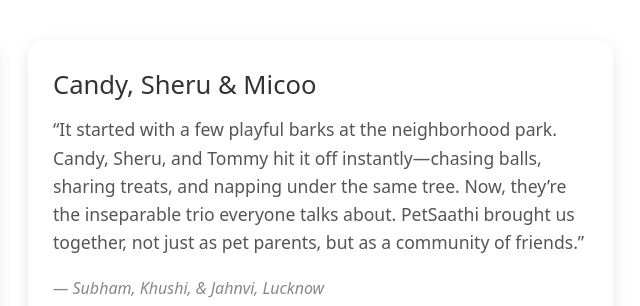
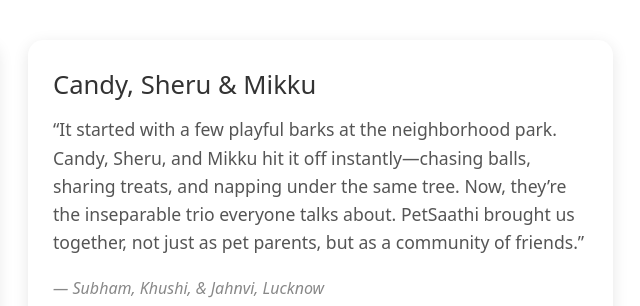
Before and after one commit to Bhanubhaiya/PetSaathi, a plain HTML site: page index.html in a window 1280 px wide. Shown: the part 769-1075 px from the top of the page, 627-1267 px from the left. Drawn offline with nearby package versions, Linux system fonts and the light colour scheme.

Commit message:
index.html

```diff
--- a/index.html
+++ b/index.html
@@ -96,9 +96,9 @@
       <p class="story-author">— Samiya & Sameer, NOIDA </p>
     </div>
     <div class="story-card">
-      <h3 class="couple-name">Candy, Sheru & Micoo</h3>
+      <h3 class="couple-name">Candy, Sheru & Mikku</h3>
       <p class="story-text">
-        “It started with a few playful barks at the neighborhood park. Candy, Sheru, and Tommy hit it off instantly—chasing balls, sharing treats, and napping under the same tree.
+        “It started with a few playful barks at the neighborhood park. Candy, Sheru, and Mikku hit it off instantly—chasing balls, sharing treats, and napping under the same tree.
         Now, they’re the inseparable trio everyone talks about. PetSaathi brought us together, not just as pet parents, but as a community of friends.”
       </p>
       <p class="story-author">— Subham, Khushi, & Jahnvi, Lucknow </p>
```
